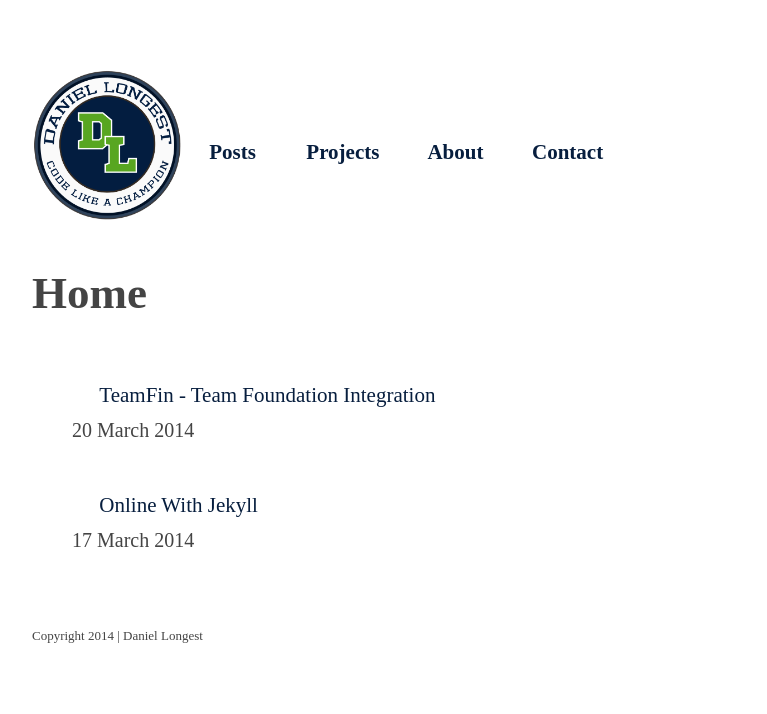
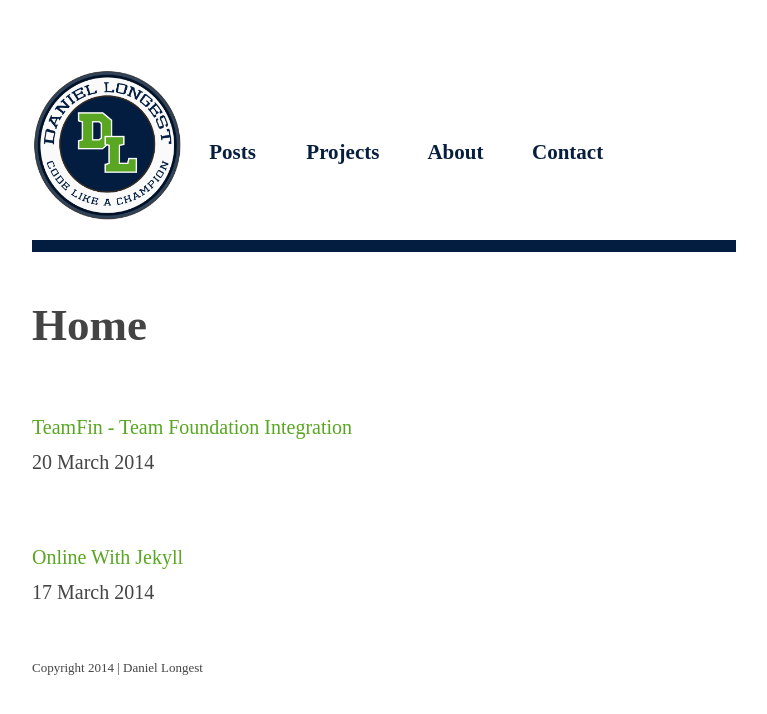
Before and after one commit to dlongest/dlongest.github.io, a Jekyll site: the page built from index.md, in a window 1280 px wide. Shown: the top 714 px of the page, without its empty margins (256-1023 px from the left). Built offline with Jekyll 4.4.1, drawn with Linux system fonts in a browser that asks for light colours; some web fonts are replaced; Markdown is read by kramdown in place of the engine named in the settings.

Commit message:
Adding bottom border to header, re-structuring the posts on the homepage.

```diff
--- a/css/header.css
+++ b/css/header.css
@@ -23,6 +23,8 @@
 float: left;
 width: 100%;
 margin: 2em 0 2em 0;
+padding-bottom: 1em;
+border-bottom: .6em solid #031d40;
 }
 
 #postcontent {
--- a/css/main.css
+++ b/css/main.css
@@ -222,7 +222,7 @@
     height: 13em;
 }
 
-ul.home-list li {
+.home-posts p {
     padding: 1em 0;
 }
 
--- a/index.md
+++ b/index.md
@@ -3,11 +3,11 @@
 title: Home
 ---
 <div class="main-content">
-<ul class="home-list">
+<div class="home-posts">
   {% for post in site.posts %}
-    <li>
-      <a href="{{ post.url }}">{{ post.title }}</a> {{ post.date | date: "%-d %B %Y" }}
-    </li>
+    <p><a href="{{ post.url }}">{{ post.title }}</a>
+    <br />
+    {{ post.date | date: "%-d %B %Y" }}</p>
   {% endfor %}
-</ul>
 </div>
+</div>
```
